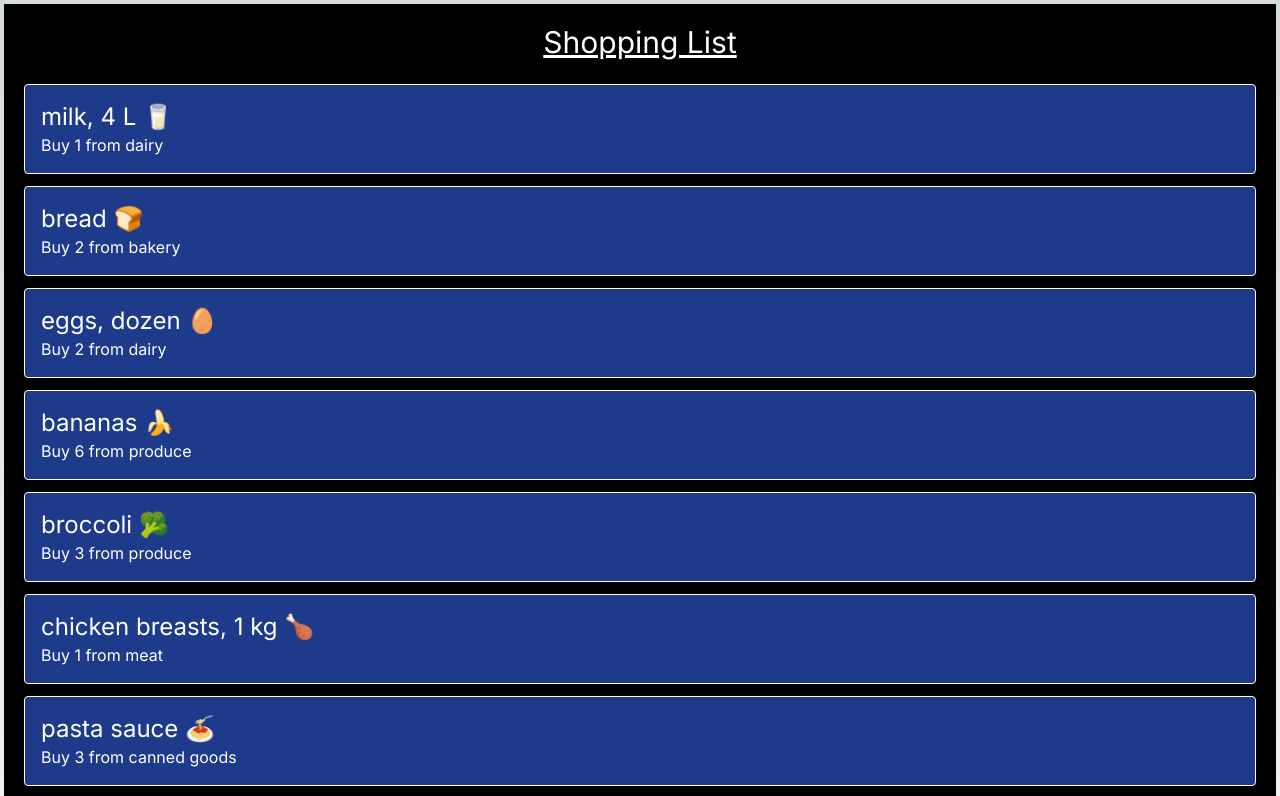
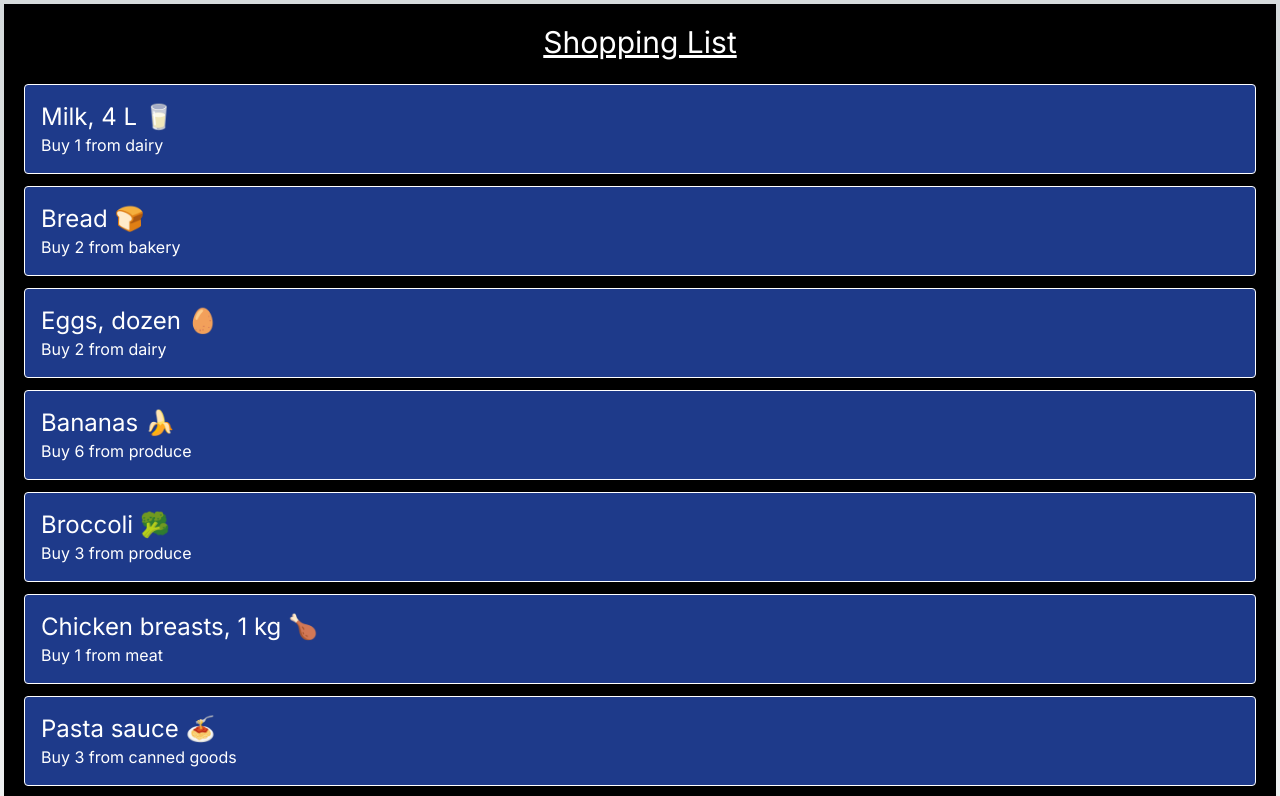
Before and after one commit to karmdesai13/cprg306-assignments, a Next.js app: page /week3 in a window 1280 px wide. Shown: the top 796 px of the page. Built offline with nearby package versions, Linux system fonts and the light colour scheme.

Commit message:
Update item.js

```diff
--- a/app/week3/item.js
+++ b/app/week3/item.js
@@ -1,7 +1,10 @@
 export default function Item({ name,quantity,category}) {
+
+    const CapitalName = name.charAt(0).toUpperCase() + name.slice(1);
+
     return (
         <div className="bg-blue-900 border border-white rounded m-3 p-4">
-            <h1 className="text-2xl text-white">{name}</h1>
+            <h1 className="text-2xl text-white">{CapitalName}</h1>
             <p> Buy {quantity} from {category}</p>
         </div>
     );
```
